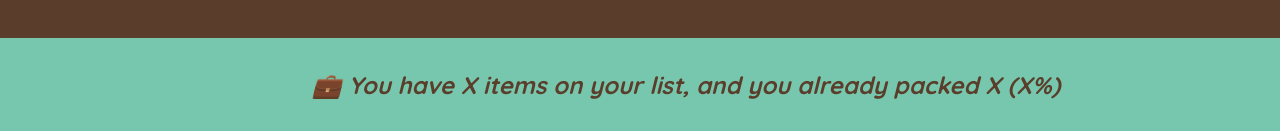
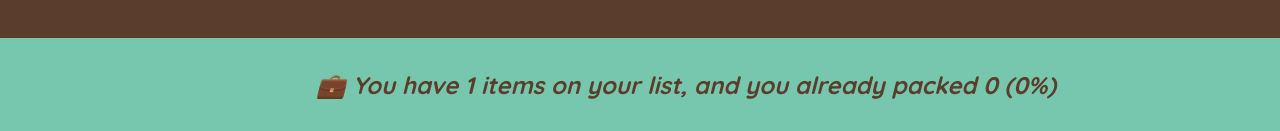
Before and after one commit to felipecosta332/trip-packer, a React (Create React App) app: page / in a window 1280 px wide. Both pictures are taken after typing "Sample" into the empty fields and a click on the button "ADD". Shown: the part 358-489 px from the top of the page. Built offline with nearby package versions, Linux system fonts and the light colour scheme.

Commit message:
calculating statistics as derived state

```diff
--- a/src/App.js
+++ b/src/App.js
@@ -25,8 +25,12 @@ export default function App() {
     <div className="app">
       <Logo />
       <Form onAddItems={handleAddItems} />
-      <PackingList items={items} onDeleteItem={handleDeleteItem} onToggleItem={handleToggleItem} />
-      <Stats />
+      <PackingList
+        items={items}
+        onDeleteItem={handleDeleteItem}
+        onToggleItem={handleToggleItem}
+      />
+      <Stats items={items} />
       <FlashCards />
       {/* <DateCounterV2 /> */}
     </div>
@@ -83,7 +87,12 @@ function PackingList({ items, onDeleteItem, onToggleItem }) {
     <div className="list">
       <ul>
         {items.map((item) => (
-          <Item item={item} onDeleteItem={onDeleteItem} onToggleItem={onToggleItem} key={item.id} />
+          <Item
+            item={item}
+            onDeleteItem={onDeleteItem}
+            onToggleItem={onToggleItem}
+            key={item.id}
+          />
         ))}
       </ul>
     </div>
@@ -93,7 +102,11 @@ function PackingList({ items, onDeleteItem, onToggleItem }) {
 function Item({ item, onDeleteItem, onToggleItem }) {
   return (
     <li>
-      <input type="checkbox" value={item.packed} onChange={() => onToggleItem(item.id)} />
+      <input
+        type="checkbox"
+        value={item.packed}
+        onChange={() => onToggleItem(item.id)}
+      />
       <span style={item.packed ? { textDecoration: "line-through" } : {}}>
         {item.quantity} {item.description}
       </span>
@@ -102,10 +115,24 @@ function Item({ item, onDeleteItem, onToggleItem }) {
   );
 }
 
-function Stats() {
+function Stats({ items }) {
+  if (!items.length)
+    return (
+      <p className="stats">
+        <em>Start adding some items to your packing list 🚀</em>
+      </p>
+    );
+  const numItems = items.length;
+  const numPacked = items.filter((item) => item.packed).length;
+  const percentage = Math.round((numPacked / numItems) * 100);
+
   return (
     <footer className="stats">
-      <em>💼 You have X items on your list, and you already packed X (X%)</em>
+      <em>
+        {percentage === 100
+          ? "You got everything! Ready to go ✈️"
+          : `💼 You have ${numItems} items on your list, and you already packed ${numPacked} (${percentage}%)`}
+      </em>
     </footer>
   );
 }
```
